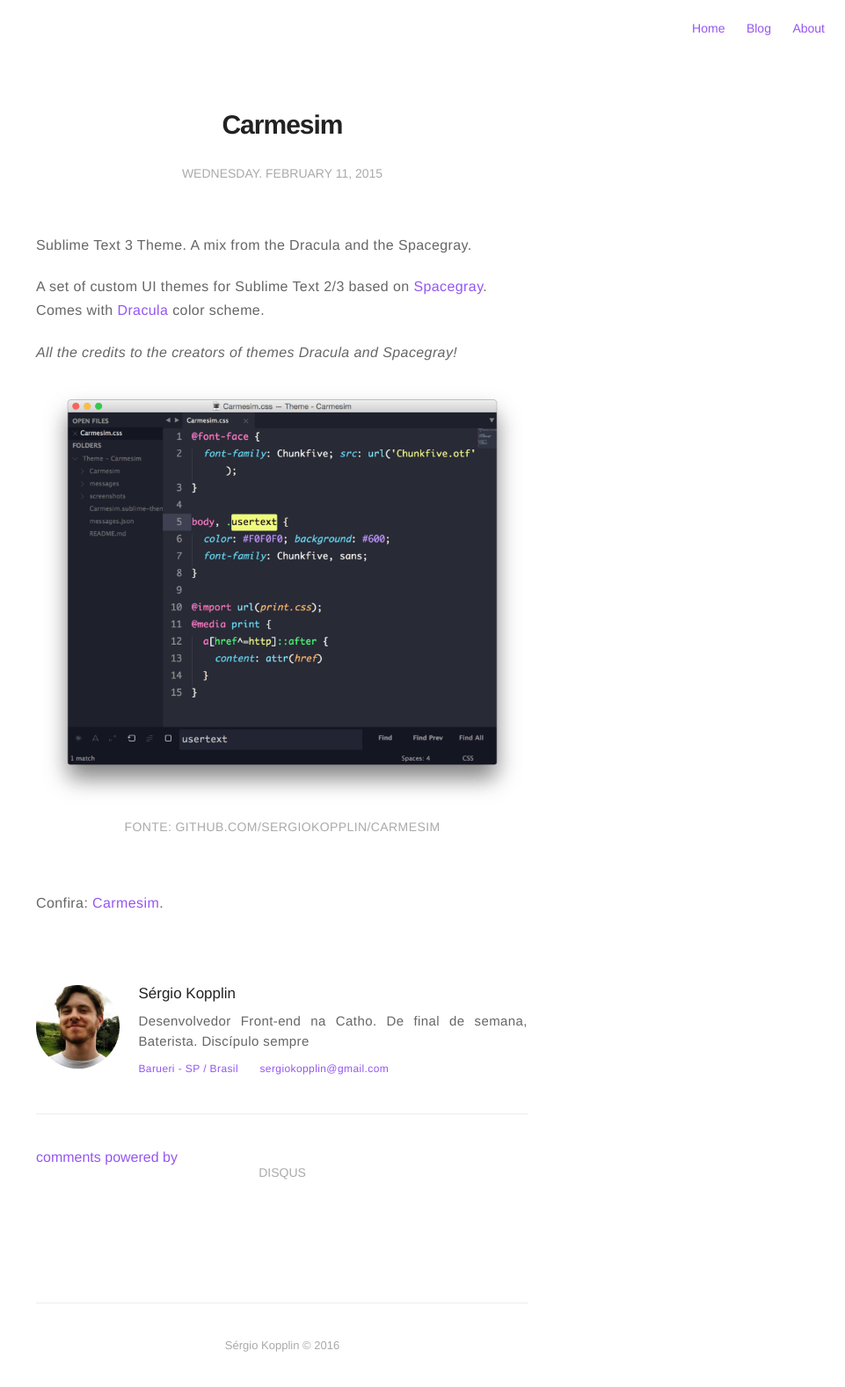
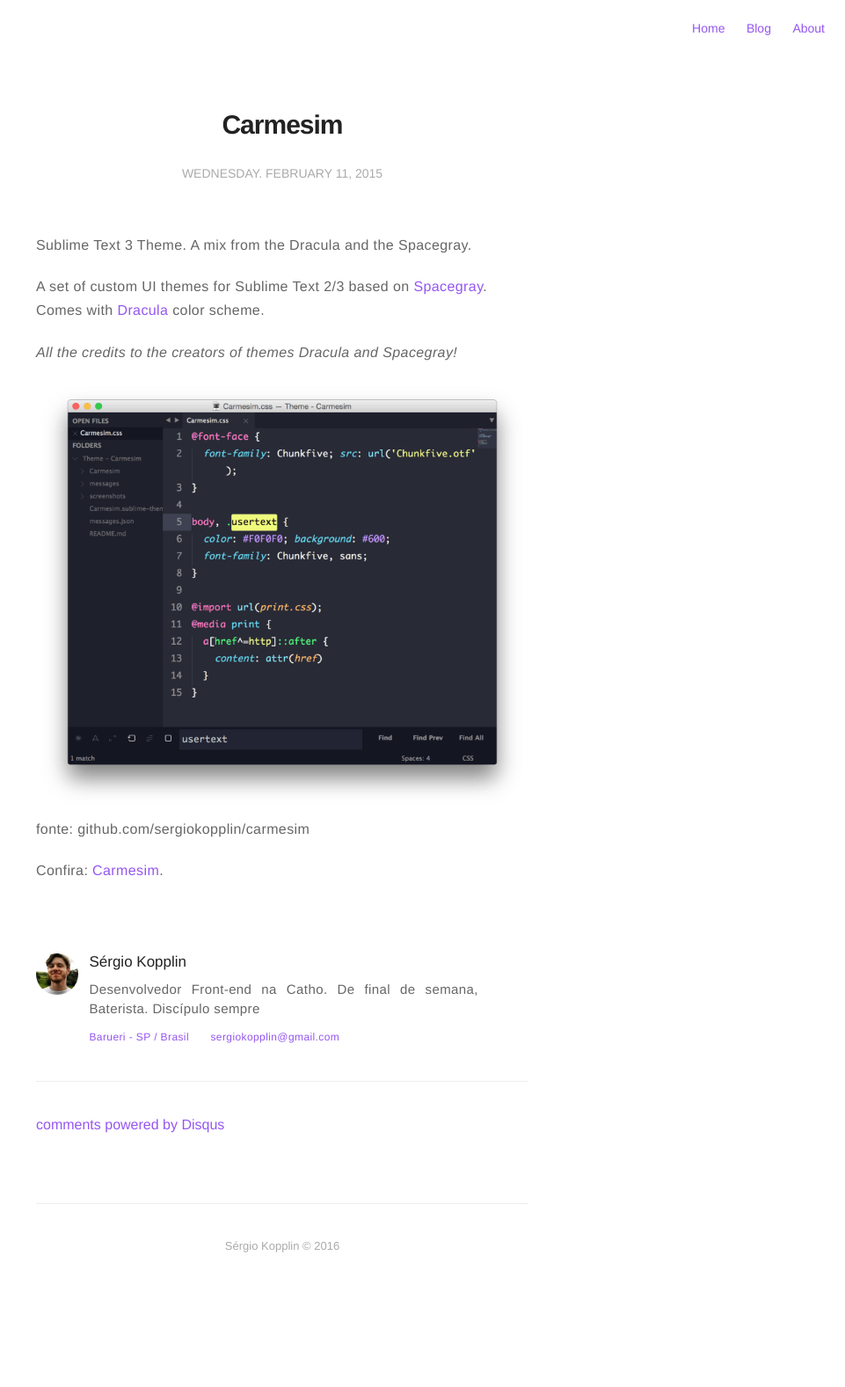
Before and after one commit to maria-oszlop/projekt, a Jekyll site: the page built from _posts/2015-02-11-carmesim.markdown, in a window 1280 px wide. Shown: the whole page at 88% size, without its empty margins (319-1280 px from the left). Built offline with Jekyll 4.4.1, drawn with Linux system fonts in a browser that asks for light colours; comment, search, counter and statistics services are not loaded; after the commit the page ends 1464 px from its top, so only the background shows below that.

Commit message:
bug fix for span inside posts

```diff
--- a/_includes/main.css
+++ b/_includes/main.css
@@ -531,7 +531,7 @@
 .post h4 {
   margin-top: 40px;
 }
-.post span {
+.post span time {
   color: #aaa;
   font-weight: 100;
   font-size: 1.4rem;
@@ -676,7 +676,7 @@
   margin-left: 2rem;
 }
 .author .author__left {
-  width: 20%;
+  width: 10%;
   display: inline-block;
 }
 @media only screen and (max-width: 400px) {
--- a/assets/styles/main.css
+++ b/assets/styles/main.css
@@ -531,7 +531,7 @@
 .post h4 {
   margin-top: 40px;
 }
-.post span {
+.post span time {
   color: #aaa;
   font-weight: 100;
   font-size: 1.4rem;
@@ -676,7 +676,7 @@
   margin-left: 2rem;
 }
 .author .author__left {
-  width: 20%;
+  width: 10%;
   display: inline-block;
 }
 @media only screen and (max-width: 400px) {
```
